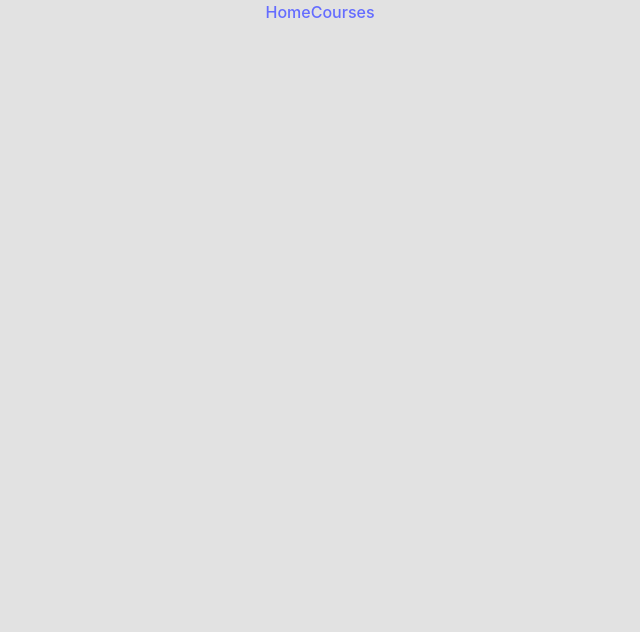
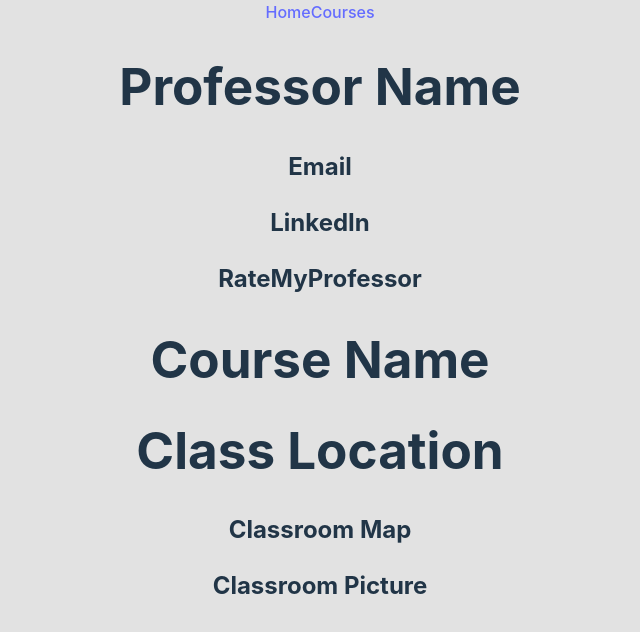
Before and after one commit to Oasis-NEU/f24-group20, a React (Vite) app: page /Courses in a window 1280 px wide. Shown: the top 632 px of the page, without its empty margins (320-960 px from the left). Built offline with nearby package versions, Linux system fonts and the light colour scheme.

Commit message:
formatted info for page 2

```diff
--- a/src/assets/Courses.jsx
+++ b/src/assets/Courses.jsx
@@ -3,9 +3,22 @@ import Navigation from "./navigation";
 
 const Courses = () => {
     return(
-    <div>
-    <Navigation/>
-    </div>
+        <>
+         <div>
+         <Navigation/>
+         <h1 className="profName">Professor Name</h1>
+         <h2 className="profEmail"> Email</h2>
+         <h2 className="linkedIn">LinkedIn</h2>
+         <h2 chassName= "className">  RateMyProfessor </h2>
+
+         <h1 className="className">Course Name</h1>
+         <h1 className="location">Class Location</h1>
+         <h2 className="classMap"> Classroom Map </h2>
+         <h2 className="classPic"> Classroom Picture</h2>
+        </div>
+
+        </>
+
     );
 }
 export default Courses
```
